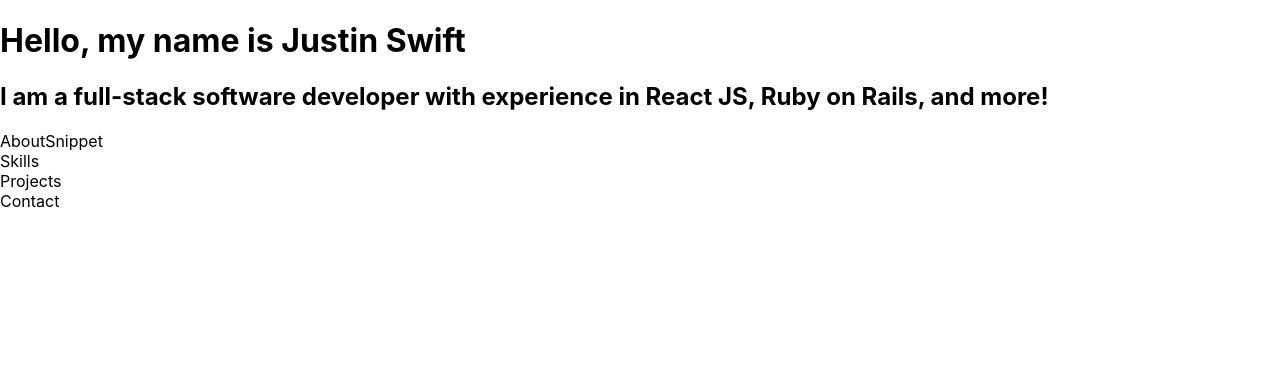
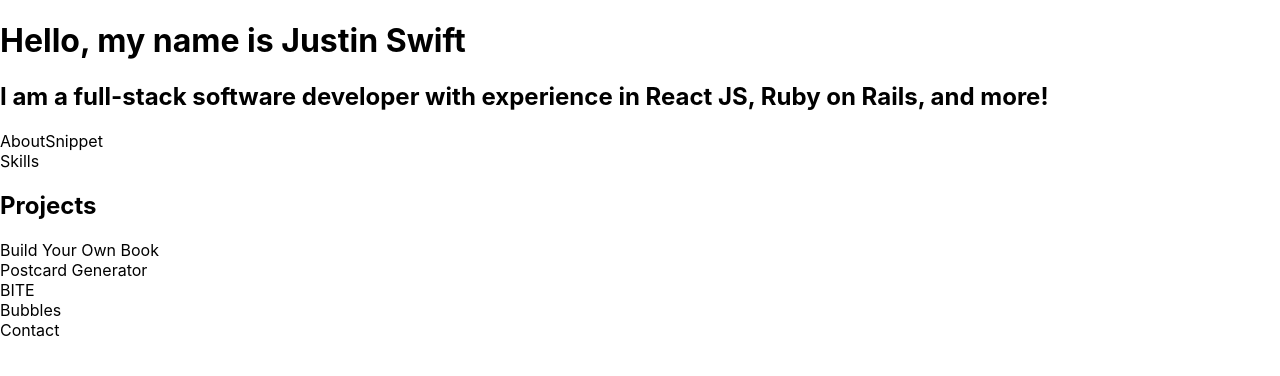
Before and after one commit to jlswift2/swift-real-portfolio, a React (Create React App) app: page / in a window 1280 px wide. Shown: the top 376 px of the page. Built offline with nearby package versions, Linux system fonts and the light colour scheme.

Commit message:
Render individual projects

```diff
--- a/src/components/Projects.js
+++ b/src/components/Projects.js
@@ -1,8 +1,17 @@
 import React from 'react'
+import {projects} from "../data/ProjectsData"
+import Project from './Project'
 
 function Projects() {
+  let projectElements = projects.map(proj => {
+    return <Project proj={proj} />
+  })
+
   return (
-    <div>Projects</div>
+    <div>
+      <h2>Projects</h2>
+      {projectElements}
+    </div>
   )
 }
 
```
